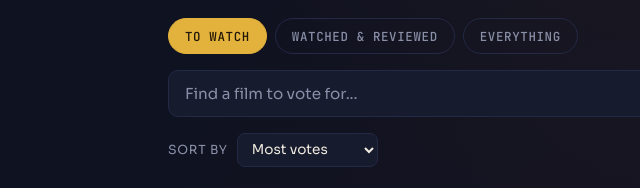
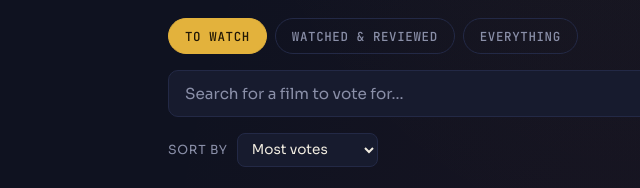
Before and after one commit to LucifersStepdad/howhaveyounotseenthis, a plain HTML site: page index.html in a window 1280 px wide. Shown: the part 716-904 px from the top of the page, 0-640 px from the left. Drawn offline with Linux system fonts and the light colour scheme; no server answers.

Commit message:
Add files via upload

```diff
--- a/index.html
+++ b/index.html
@@ -65,7 +65,7 @@
 
     <!-- SEARCH -->
     <div class="search-bar">
-      <input type="search" id="findInput" placeholder="Find a film to vote for..." aria-label="Find a film to vote for">
+      <input type="search" id="findInput" placeholder="Search for a film to vote for..." aria-label="Search for a film to vote for">
     </div>
 
     <!-- SORT -->
```
